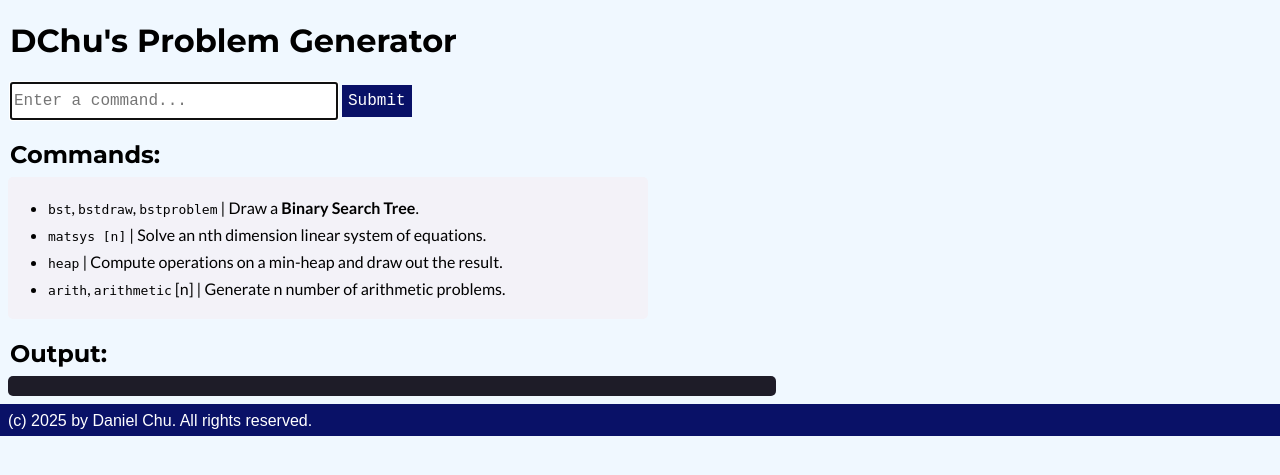
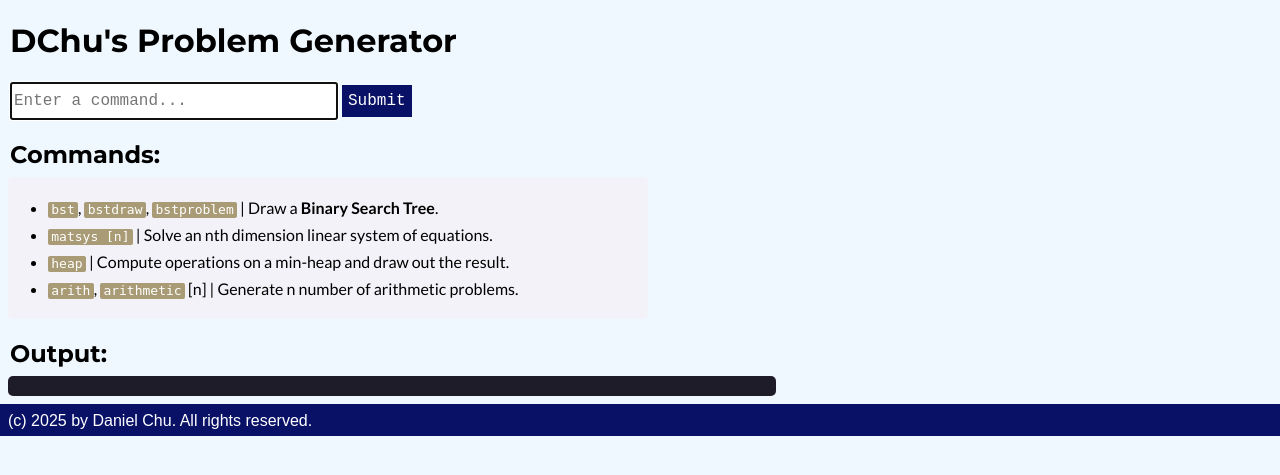
Before and after one commit to danchurlian/DChu-s-Problem-Generator, a Flask app: page / in a window 1280 px wide. Shown: the part 32-507 px from the top of the page. Run offline with Flask 3, Linux system fonts and the light colour scheme.

Commit message:
Added styling to code tags in help section

```diff
--- a/static/style.css
+++ b/static/style.css
@@ -10,6 +10,15 @@ body {
 
 body > * {
     margin-left: 10px;
+}
+
+body code {
+    background-color: rgb(169, 155, 118);
+    color: white;
+    padding-left: .25em;
+    padding-right: .25em;
+    padding-bottom: .10em;
+    border-radius: 2px;
 }
 
 header {
```
